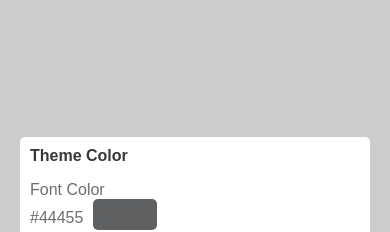
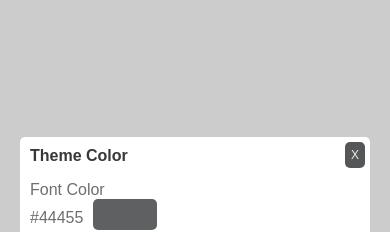
Before and after one commit to MedinaSekiraqa/ThirdTask, a React (Create React App) app: page / in a window 390 px wide. Both pictures are taken after a click on the button "show popup". Shown: the top 232 px of the page. Built offline with nearby package versions, Linux system fonts and the light colour scheme.

Commit message:
x button

```diff
--- a/src/components/Popup.css
+++ b/src/components/Popup.css
@@ -161,6 +161,21 @@
     color: #6e6e6f;
 
   }
+  .close-btn {
+    background-color: #545657;
+    color: #ece7e7;
+    padding: 8px 8px;
+    border: none;
+    border-radius: 5px;
+    cursor: pointer;
+    font-size: 14px;
+  }
+  @media screen and (max-width: 768px) {
+    .close-btn {
+      font-size: 12px;
+      padding: 6px 6px;
+    }
+  }
 
 
 
--- a/src/components/Popup.js
+++ b/src/components/Popup.js
@@ -15,6 +15,10 @@ function Popup(props) {
       <div className='popup-inner'>
         <div className='popup-header'>
           <h2>Theme Color</h2>
+
+          <button className='close-btn' onClick={() => props.setTrigger(false)}>
+            X
+          </button>
         </div>
         <div className='popup-content'>
         <div className='name-box'>
```
